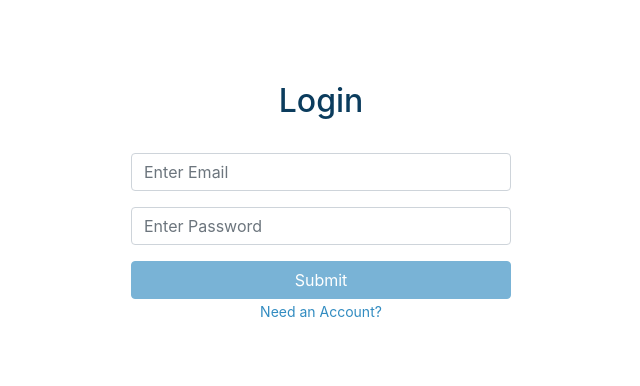
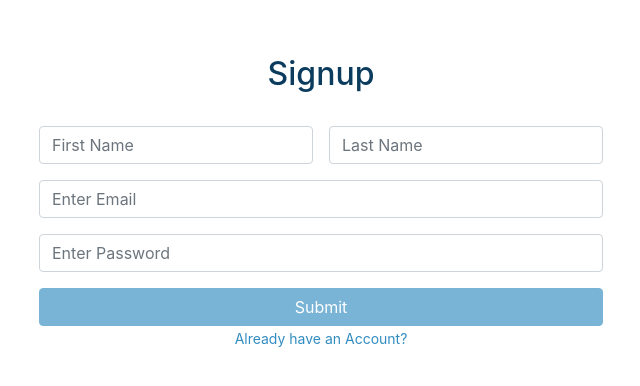
Before and after one commit to NeeruRamesh/TextOven, an Angular app: page /signup in a window 1280 px wide. Shown: the part 142-528 px from the top of the page, without its empty margins (319-959 px from the left). Built offline with nearby package versions, Linux system fonts and the light colour scheme.

Commit message:
created signup component and added routes

```diff
--- a/src/app/app-routing.module.ts
+++ b/src/app/app-routing.module.ts
@@ -1,12 +1,13 @@
 import { NgModule } from '@angular/core';
 import { Routes, RouterModule } from '@angular/router';
 import { LoginComponent } from './pages/login/login.component';
+import { SignupComponent } from './pages/signup/signup.component';
 
 
 const routes: Routes = [
   { path: '', pathMatch: 'full', redirectTo: '/login' },
   { path: 'login', component: LoginComponent },
-  { path: 'signup', component: LoginComponent },
+  { path: 'signup', component: SignupComponent },
   { path: '**', redirectTo: '/login' }
 ];
 
--- a/src/app/app.module.ts
+++ b/src/app/app.module.ts
@@ -7,11 +7,13 @@
 import { AppRoutingModule } from './app-routing.module';
 import { AppComponent } from './app.component';
 import { LoginComponent } from './pages/login/login.component';
+import { SignupComponent } from './pages/signup/signup.component';
 
 @NgModule({
   declarations: [
     AppComponent,
-    LoginComponent
+    LoginComponent,
+    SignupComponent
   ],
   imports: [
     BrowserModule,
--- /dev/null
+++ b/src/app/pages/signup/signup.component.html
@@ -0,0 +1,30 @@
+<div class="container d-flex justify-content-center align-items-center">
+    <div class="form-wrapper text-center">
+        <h2 class="text-center">
+            Signup
+        </h2>
+        <form [formGroup]="signupForm" (submmit)="submit()" novalidate>
+            <div class="name-wrapper d-flex">
+                <div class="form-group first-name">
+                    <input type="text" class="form-control" id="first-name-input" placeholder="First Name"
+                        formControlName="firstName">
+                </div>
+                <div class="form-group last-name">
+                    <input type="text" class="form-control" id="last-name-input" placeholder="Last Name"
+                        formControlName="lastName">
+                </div>
+            </div>
+
+            <div class="form-group">
+                <input type="email" class="form-control" id="email-input" placeholder="Enter Email"
+                    formControlName="email">
+            </div>
+            <div class="form-group">
+                <input type="password" class="form-control" id="password-input" placeholder="Enter Password"
+                    formControlName="password">
+            </div>
+            <button type="submit" class="btn btn-primary" [disabled]="!signupForm.valid">Submit</button>
+        </form>
+        <small><a routerLink="/login">Already have an Account?</a></small>
+    </div>
+</div>
--- /dev/null
+++ b/src/app/pages/signup/signup.component.scss
@@ -0,0 +1,25 @@
+@import '../../../styles/variables.scss';
+
+.container {
+    height: 100vh;
+}
+
+h2 {
+    color: $secondary;
+    margin-bottom: 1em;
+}
+
+.form-wrapper {
+    min-width: 40%;
+    margin-bottom: 10%;
+    border: 2px splid $light-grey;
+    padding: 1em 2em;
+}
+
+.first-name {
+    margin-right: 0.5em;
+}
+
+.last-name {
+    margin-left: 0.5em;
+}
--- /dev/null
+++ b/src/app/pages/signup/signup.component.ts
@@ -0,0 +1,34 @@
+import { Component, OnInit } from '@angular/core';
+import { FormBuilder, FormGroup, Validators } from '@angular/forms';
+
+@Component({
+  selector: 'app-signup',
+  templateUrl: './signup.component.html',
+  styleUrls: ['./signup.component.scss']
+})
+export class SignupComponent implements OnInit {
+
+  public signupForm: FormGroup;
+  constructor(private fb: FormBuilder) {
+    this.createForm();
+  }
+
+  ngOnInit() {
+  }
+
+  private createForm(): void {
+    this.signupForm = this.fb.group({
+      firstName: ['', [Validators.required]],
+      lastName: ['', [Validators.required]],
+      email: ['', [Validators.required, Validators.email]],
+      password: ['', [Validators.required, Validators.minLength(8)]]
+    });
+  }
+
+  public submit(): void {
+    //call auth service
+
+    const { firstName, lastName, email, password } = this.signupForm.value;
+    console.log(`First Name: ${firstName},Last Name: ${lastName}, Email: ${email}, Password: ${password}`);
+  }
+}
```
Also changed, not shown: 1 other file (tests, documents, lock files or other folders).
